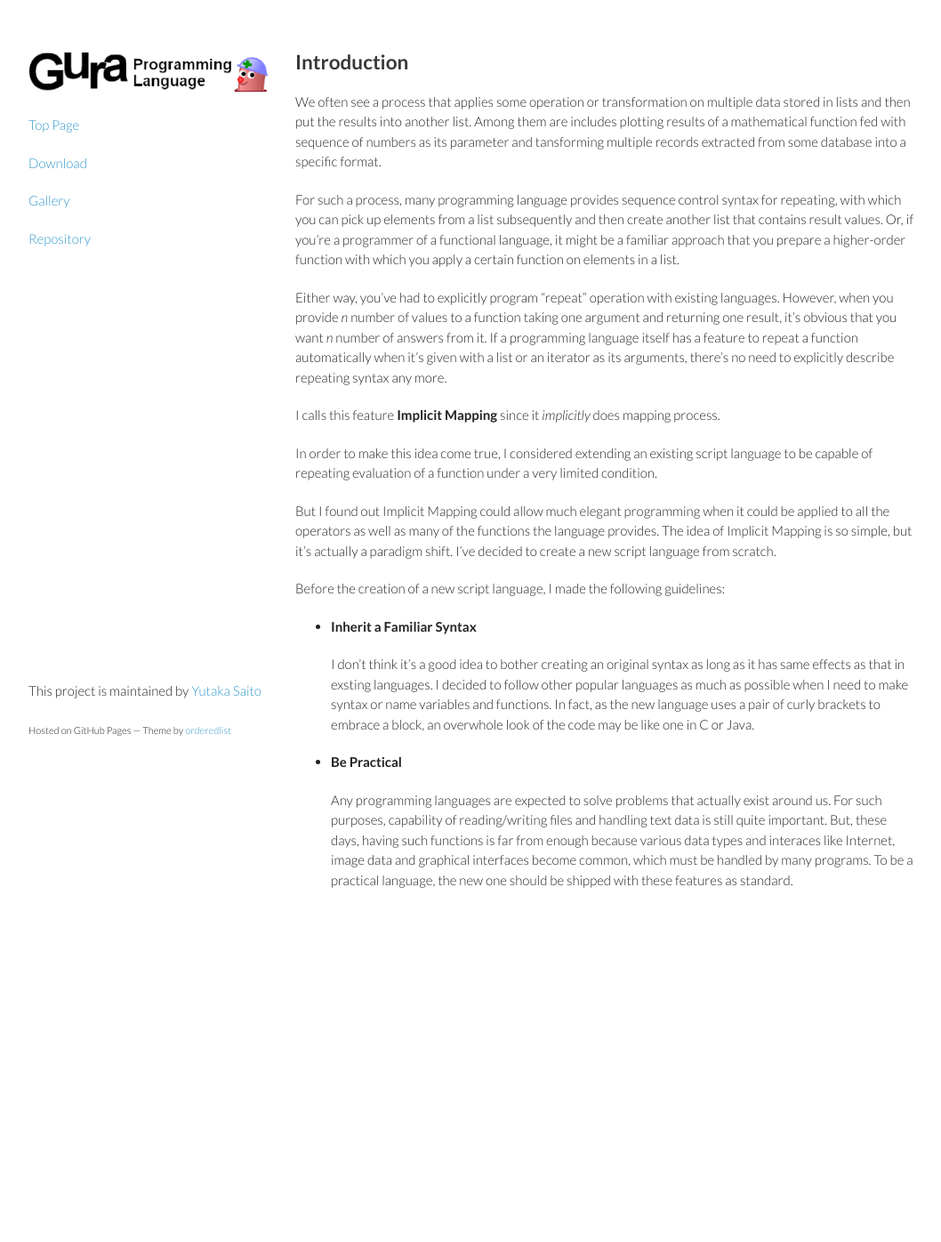
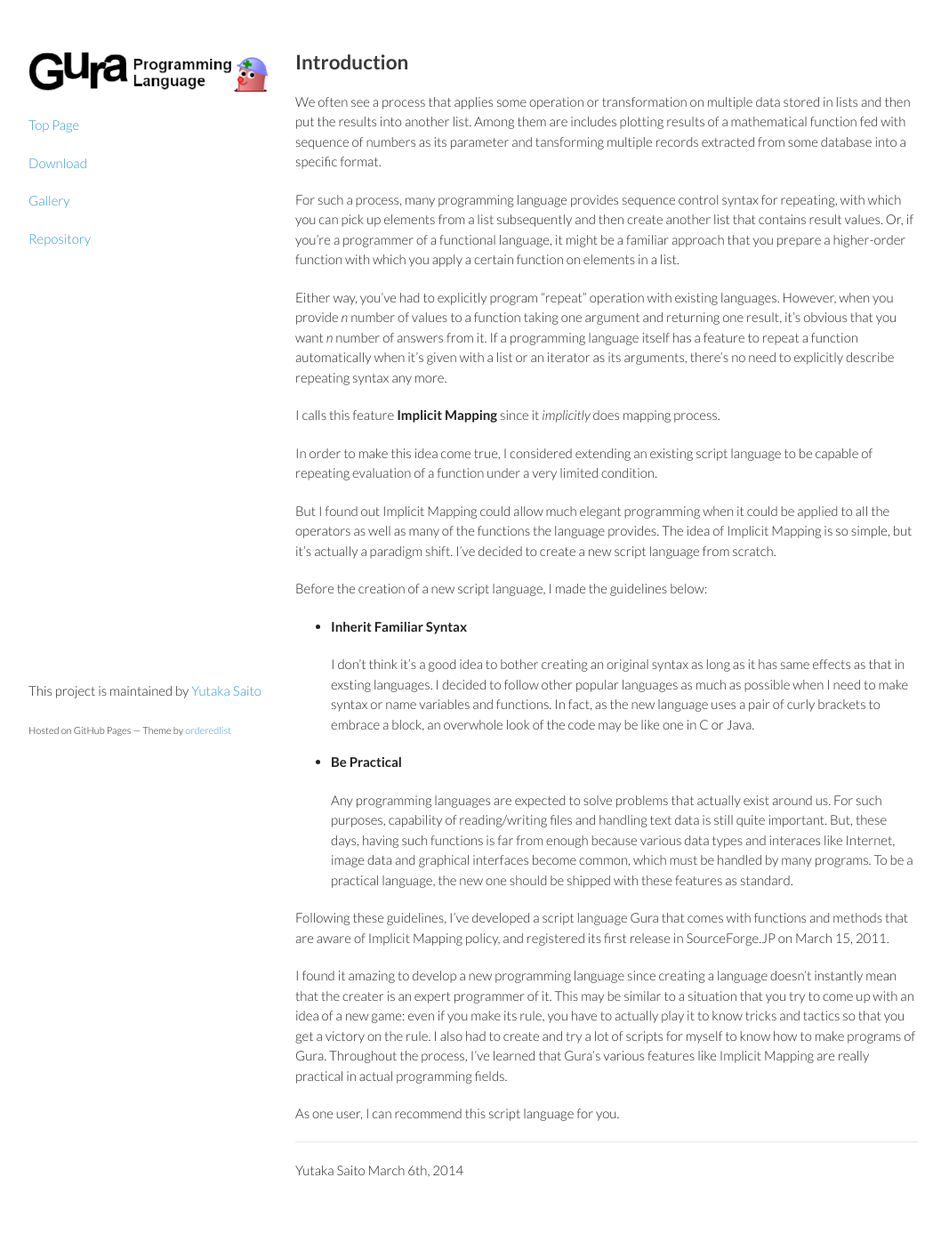
Before and after one commit to rudidude86/gura-lang.github.io, a Jekyll site: the page built from documents/Introduction.md, in a window 1280 px wide. Shown: the whole page at 89% size, without its empty margins (108-1166 px from the left). Built offline with Jekyll 4.4.1, drawn with Linux system fonts in a browser that asks for light colours; Markdown is read by kramdown in place of the engine named in the settings; before the commit the page ends 1070 px from its top, so only the background shows below that.

Commit message:
updated Introduction

```diff
--- a/documents/Introduction.md
+++ b/documents/Introduction.md
@@ -37,9 +37,9 @@ when it could be applied to all the operators as well as many of the functions t
 The idea of Implicit Mapping is so simple, but it's actually a paradigm shift.
 I've decided to create a new script language from scratch.
 
-Before the creation of a new script language, I made the following guidelines:
+Before the creation of a new script language, I made the guidelines below:
 
-* __Inherit a Familiar Syntax__
+* __Inherit Familiar Syntax__
 
   I don't think it's a good idea to bother creating an original syntax
   as long as it has same effects as that in exsting languages.
@@ -56,3 +56,22 @@ Before the creation of a new script language, I made the following guidelines:
   because various data types and interaces like Internet, image data and graphical interfaces
   become common, which must be handled by many programs.
   To be a practical language, the new one should be shipped with these features as standard.
+
+Following these guidelines, I've developed a script language Gura
+that comes with functions and methods that are aware of Implicit Mapping policy,
+and registered its first release in SourceForge.JP on March 15, 2011.
+
+I found it amazing to develop a new programming language
+since creating a language doesn't instantly mean that the creater is an expert programmer of it.
+This may be similar to a situation that you try to come up with an idea of a new game:
+even if you make its rule, you have to actually play it to know tricks and tactics
+so that you get a victory on the rule.
+I also had to create and try a lot of scripts for myself to know how to make programs of Gura.
+Throughout the process, I've learned that Gura's various features like Implicit Mapping
+are really practical in actual programming fields.
+
+As one user, I can recommend this script language for you.
+
+--------
+Yutaka Saito
+March 6th, 2014
```
